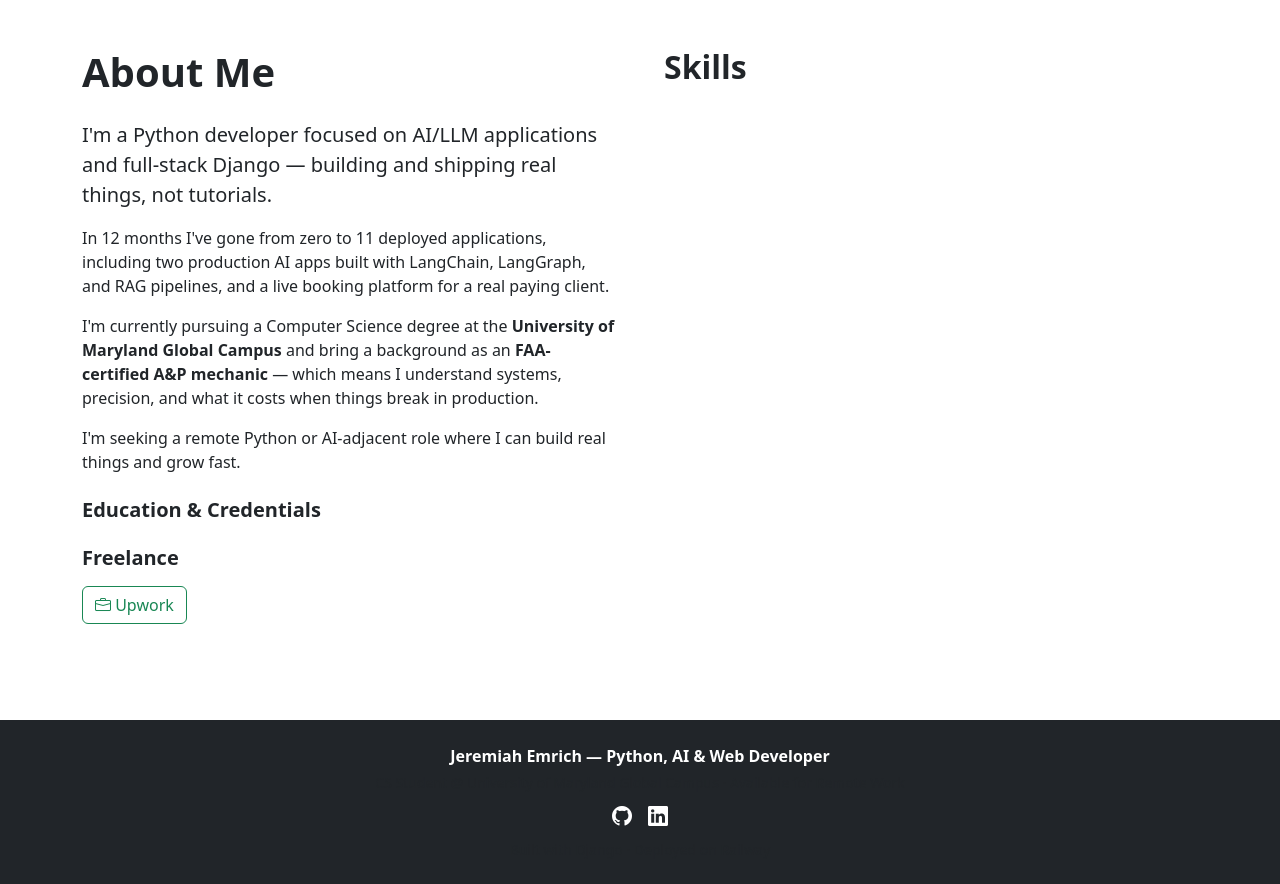
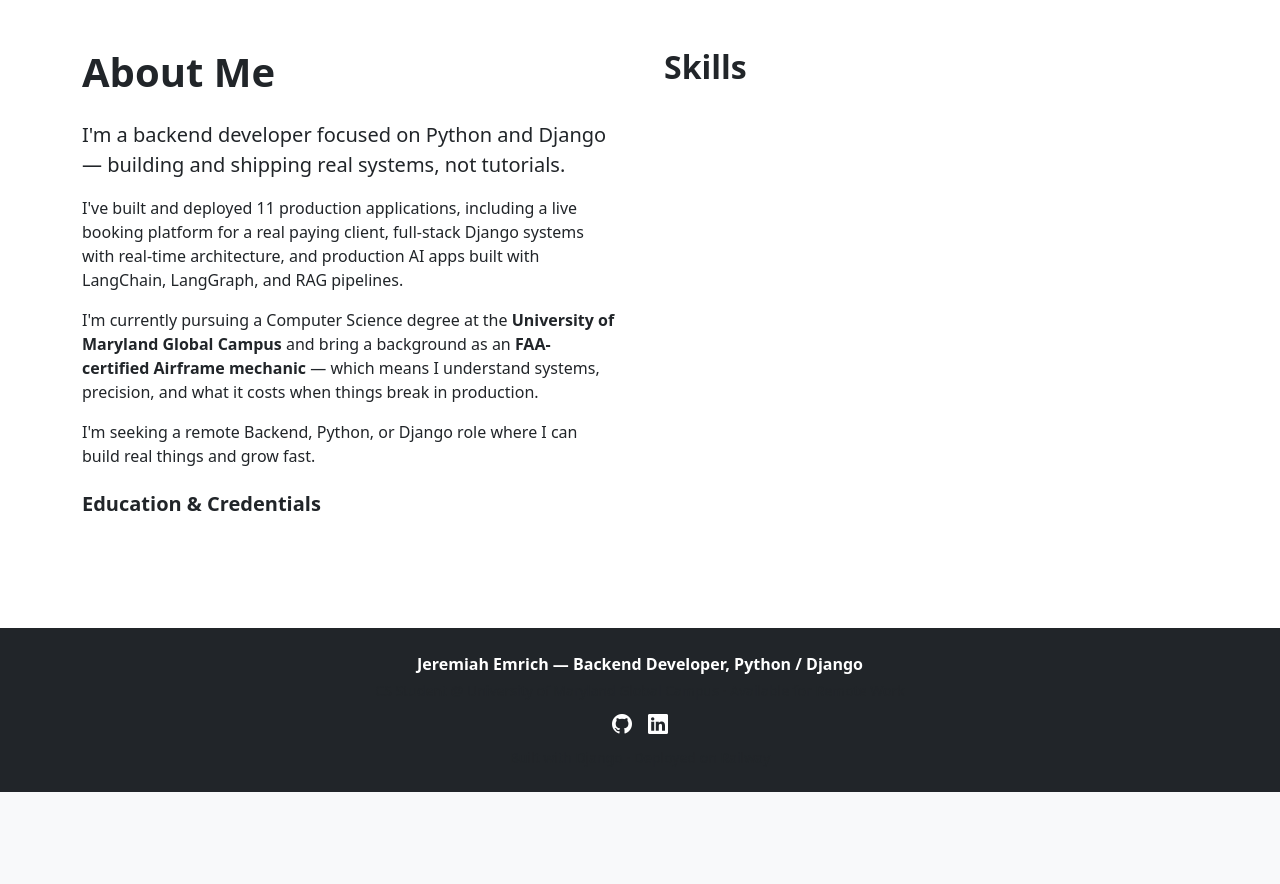
Before and after one commit to jemrich18/Portfolio, a Django app: template portfolio_app/templates/portfolio_app/about.html in a window 1280 px wide. Shown: the part 56-940 px from the top of the page. After the commit the page ends 848 px from the top, so only its background shows below. Run offline with Django 5.2, Linux system fonts and the light colour scheme; the template is opened without the code that fills it, so the values that code supplies are empty; parts of the project's set-up code (start-up, migrations or seed data) failed here and were passed over.

Commit message:
revamped titles

```diff
--- a/portfolio_app/templates/portfolio_app/about.html
+++ b/portfolio_app/templates/portfolio_app/about.html
@@ -9,10 +9,10 @@
 
             <div class="col-lg-6">
                 <h1 class="fw-bold mb-4">About Me</h1>
-                <p class="lead">I'm a Python developer focused on AI/LLM applications and full-stack Django — building and shipping real things, not tutorials.</p>
-                <p>In 12 months I've gone from zero to 11 deployed applications, including two production AI apps built with LangChain, LangGraph, and RAG pipelines, and a live booking platform for a real paying client.</p>
-                <p>I'm currently pursuing a Computer Science degree at the <strong>University of Maryland Global Campus</strong> and bring a background as an <strong>FAA-certified A&P mechanic</strong> — which means I understand systems, precision, and what it costs when things break in production.</p>
-                <p>I'm seeking a remote Python or AI-adjacent role where I can build real things and grow fast.</p>
+                <p class="lead">I'm a backend developer focused on Python and Django — building and shipping real systems, not tutorials.</p>
+                <p>I've built and deployed 11 production applications, including a live booking platform for a real paying client, full-stack Django systems with real-time architecture, and production AI apps built with LangChain, LangGraph, and RAG pipelines.</p>
+                <p>I'm currently pursuing a Computer Science degree at the <strong>University of Maryland Global Campus</strong> and bring a background as an <strong>FAA-certified Airframe mechanic</strong> — which means I understand systems, precision, and what it costs when things break in production.</p>
+                <p>I'm seeking a remote Backend, Python, or Django role where I can build real things and grow fast.</p>
 
                 <div class="mt-4">
                     <h5 class="fw-bold mb-3">Education & Credentials</h5>
@@ -26,13 +26,6 @@
                         </div>
                     </div>
                     {% endfor %}
-                </div>
-
-                <div class="mt-4">
-                    <h5 class="fw-bold mb-3">Freelance</h5>
-                    <a href="https://www.upwork.com/freelancers/~0126a8d09c60c36a6b?viewMode=1" target="_blank" class="btn btn-outline-success">
-                        <i class="bi bi-briefcase"></i> Upwork
-                    </a>
                 </div>
             </div>
 
--- a/portfolio_app/templates/portfolio_app/base.html
+++ b/portfolio_app/templates/portfolio_app/base.html
@@ -4,7 +4,7 @@
 <head>
     <meta charset="UTF-8">
     <meta name="viewport" content="width=device-width, initial-scale=1.0">
-    <title>{% block title %}Jeremiah Emrich | Python, AI &  Web Developer{% endblock %}</title>
+    <title>{% block title %}Jeremiah Emrich | Backend Developer — Python / Django{% endblock %}</title>
     <link href="https://cdn.jsdelivr.net/npm/bootstrap@5.3.0/dist/css/bootstrap.min.css" rel="stylesheet">
     <link href="https://cdn.jsdelivr.net/npm/bootstrap-icons@1.10.5/font/bootstrap-icons.css" rel="stylesheet">
 </head>
@@ -52,7 +52,7 @@
 
 <footer class="bg-dark text-white py-4 mt-5">
     <div class="container text-center">
-        <p class="mb-1 fw-bold">Jeremiah Emrich — Python, AI & Web Developer</p>
+        <p class="mb-1 fw-bold">Jeremiah Emrich — Backend Developer, Python / Django</p>
         <p class="mb-2 text-muted small">CS Student @ University of Maryland Global Campus · Available for Remote Work</p>
         <div class="d-flex justify-content-center gap-3 mb-2">
             <a href="https://github.com/jemrich18" target="_blank" class="text-white"><i class="bi bi-github fs-5"></i></a>
--- a/portfolio_app/templates/portfolio_app/home.html
+++ b/portfolio_app/templates/portfolio_app/home.html
@@ -9,8 +9,8 @@
         <div class="col-lg-8">
             <p class="text-success fw-bold mb-2">Available for Remote Work & Freelance Projects</p>
             <h1 class="display-3 fw-bold mb-3">Jeremiah Emrich</h1>
-            <h2 class="h4 text-muted mb-4">Python & Full-Stack Developer · AI/LLM Applications · Websites & Custom Web Apps</h2>
-            <p class="lead mb-4">I build and ship real applications — from AI-powered tools like LangGraph agents and RAG pipelines to full-stack Django sites and booking systems for real clients. 11 deployed projects in 12 months, including two production AI apps and a live client site.</p>
+            <h2 class="h4 text-muted mb-4">Backend Developer — Python / Django</h2>
+            <p class="lead mb-4">I build and ship real backend systems — Django REST APIs, real-time architecture with Channels and WebSockets, and full-stack delivery from database to deployment. 11 deployed projects, including a live client booking platform and production AI/LLM integrations.</p>
             <div class="d-flex gap-3 flex-wrap">
                 <a href="{% url 'projects' %}" class="btn btn-success btn-lg">View My Work</a>
                 <a href="{% url 'contact' %}" class="btn btn-outline-light btn-lg">Hire Me</a>
```
Also changed, not shown: portfolio_app/templates/portfolio_app/projects.html (+47 -6 lines), portfolio_app/views.py (+45 -45 lines), README.md.
